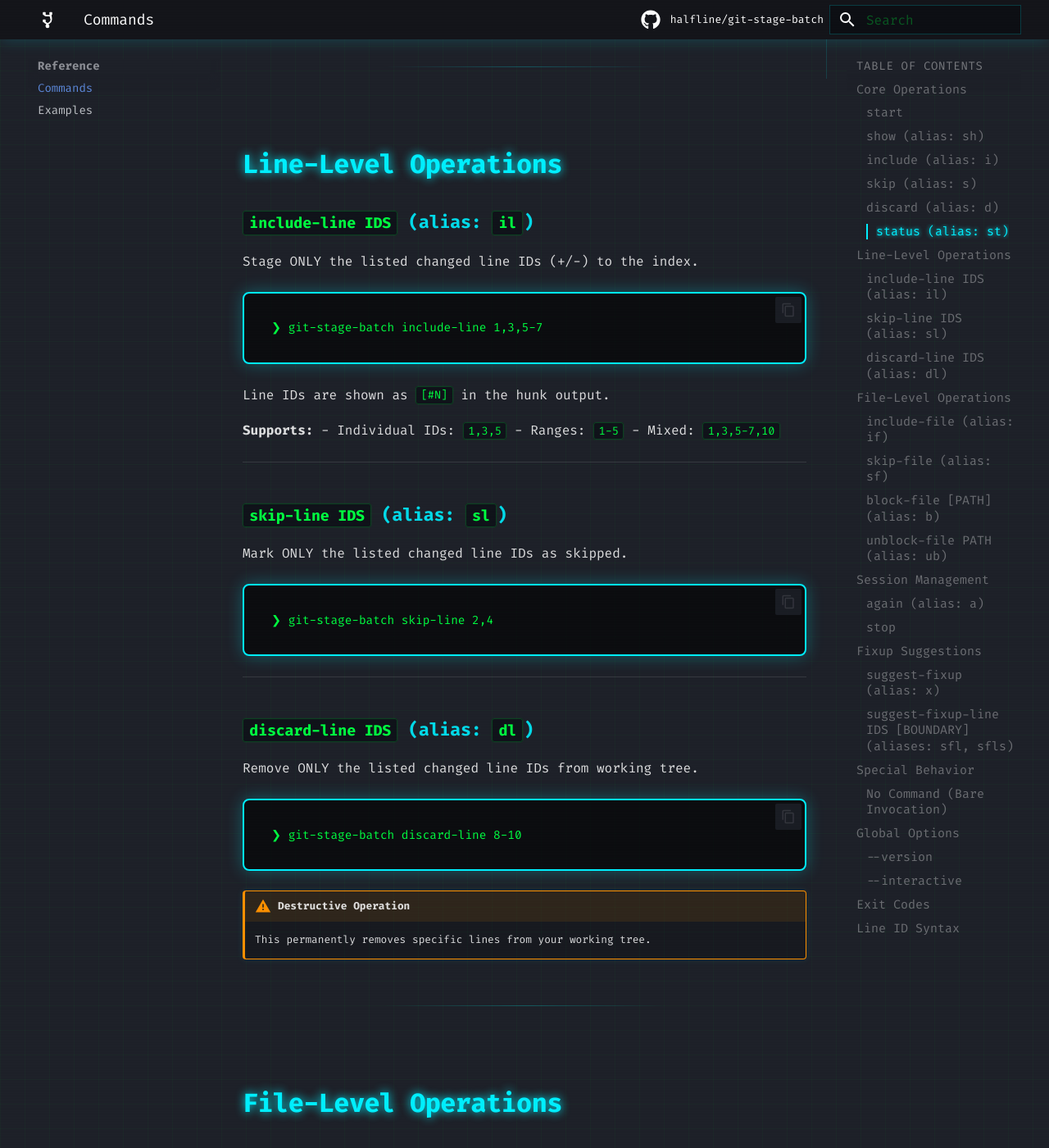
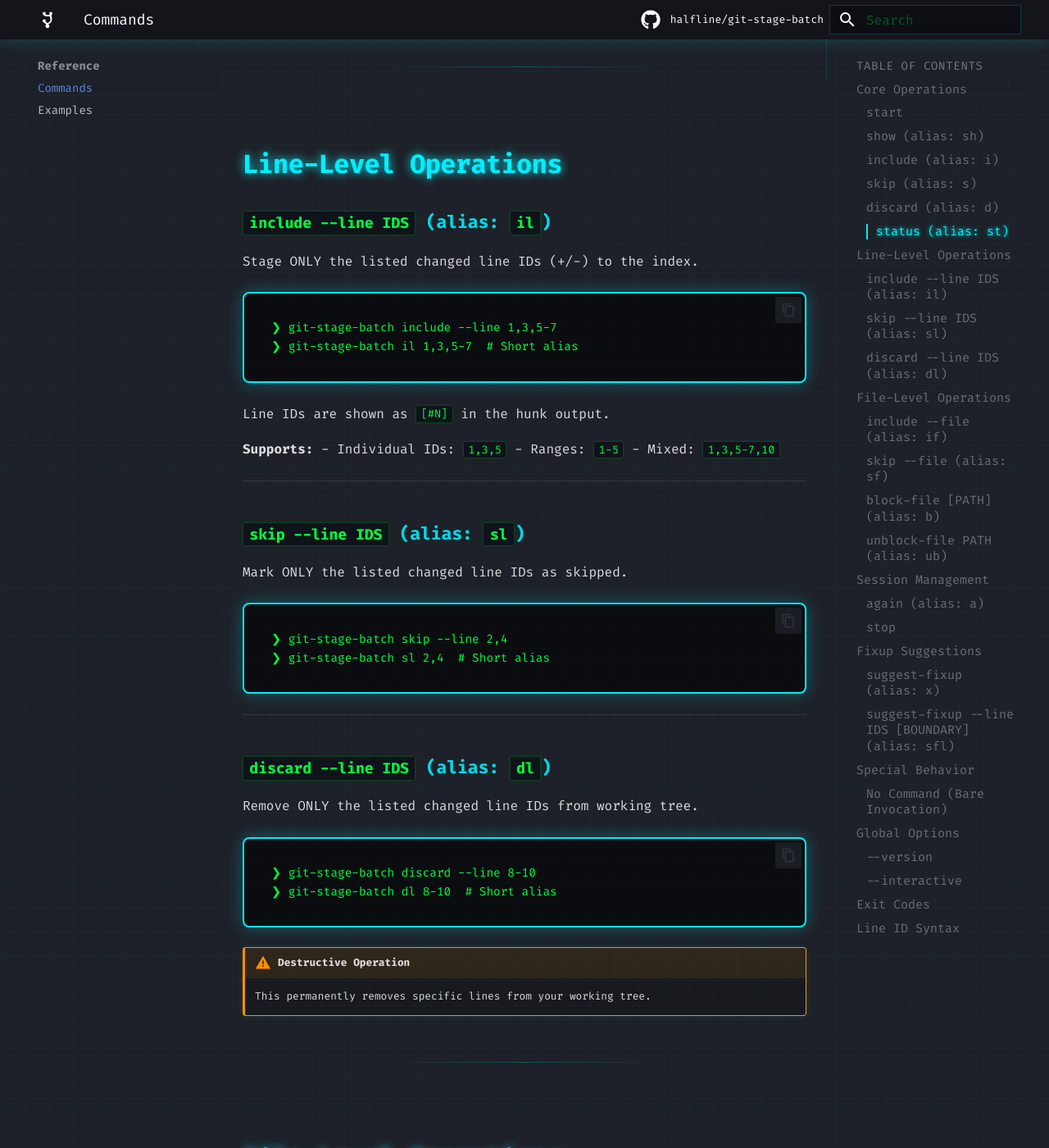
Before and after one commit to halfline/git-stage-batch, an MkDocs documentation site: the page built from docs/commands.md, in a window 1280 px wide and 1400 px high, scrolled down 4271 px. Shown: the whole window at 82% size. Built offline with MkDocs 1.6.1 and Material for MkDocs 9.7.7, drawn with Linux system fonts in a browser that asks for light colours; comment, search, counter and statistics services are not loaded; some of the changed text lies outside the part shown.

Commit message:
docs: Update Commands Reference for unified flag syntax
The Commands Reference documentation describes all available commands and
their usage patterns. It currently documents the old subcommand-based syntax
(include-line, skip-line, discard-line, include-file, skip-file,
suggest-fixup-line) which has been replaced by a unified flag-based syntax
in the CLI implementation.

Users consulting the reference will see outdated syntax that no longer
matches the actual CLI behavior, creating confusion and making the tool
harder to learn.

This commit addresses that by updating docs/commands.md to document the new
unified syntax (include --line, skip --line, etc.) with short alias examples
throughout. Section headers and all code examples are updated to reflect the
new command structure while maintaining documentation of the short aliases
that users can employ for faster workflows.

````diff
--- a/docs/commands.md
+++ b/docs/commands.md
@@ -154,12 +154,13 @@ Returns JSON:
 
 ## Line-Level Operations
 
-### `include-line IDS` (alias: `il`)
+### `include --line IDS` (alias: `il`)
 
 Stage ONLY the listed changed line IDs (+/-) to the index.
 
 ```
-❯ git-stage-batch include-line 1,3,5-7
+❯ git-stage-batch include --line 1,3,5-7
+❯ git-stage-batch il 1,3,5-7  # Short alias
 ```
 
 Line IDs are shown as `[#N]` in the hunk output.
@@ -171,22 +172,24 @@ Line IDs are shown as `[#N]` in the hunk output.
 
 ---
 
-### `skip-line IDS` (alias: `sl`)
+### `skip --line IDS` (alias: `sl`)
 
 Mark ONLY the listed changed line IDs as skipped.
 
 ```
-❯ git-stage-batch skip-line 2,4
+❯ git-stage-batch skip --line 2,4
+❯ git-stage-batch sl 2,4  # Short alias
 ```
 
 ---
 
-### `discard-line IDS` (alias: `dl`)
+### `discard --line IDS` (alias: `dl`)
 
 Remove ONLY the listed changed line IDs from working tree.
 
 ```
-❯ git-stage-batch discard-line 8-10
+❯ git-stage-batch discard --line 8-10
+❯ git-stage-batch dl 8-10  # Short alias
 ```
 
 !!! warning "Destructive Operation"
@@ -196,24 +199,26 @@ Remove ONLY the listed changed line IDs from working tree.
 
 ## File-Level Operations
 
-### `include-file` (alias: `if`)
+### `include --file` (alias: `if`)
 
 Stage the entire file containing the current hunk.
 
 ```
-❯ git-stage-batch include-file
+❯ git-stage-batch include --file
+❯ git-stage-batch if  # Short alias
 ```
 
 All remaining hunks in the file are staged and marked as processed.
 
 ---
 
-### `skip-file` (alias: `sf`)
+### `skip --file` (alias: `sf`)
 
 Skip all hunks in the file containing the current hunk.
 
 ```
-❯ git-stage-batch skip-file
+❯ git-stage-batch skip --file
+❯ git-stage-batch sf  # Short alias
 ```
 
 ---
@@ -224,10 +229,10 @@ Permanently exclude a file via .gitignore.
 
 ```
 # Block current hunk's file
-git-stage-batch block-file
+❯ git-stage-batch block-file
 
 # Block specific file
-git-stage-batch block-file path/to/file.txt
+❯ git-stage-batch block-file path/to/file.txt
 ```
 
 Adds the file to `.gitignore` with a marker comment and to the internal blocked list.
@@ -327,12 +332,13 @@ Perfect for creating fixup commits during a feature branch development workflow.
 
 ---
 
-### `suggest-fixup-line IDS [BOUNDARY]` (aliases: `sfl`, `sfls`)
+### `suggest-fixup --line IDS [BOUNDARY]` (alias: `sfl`)
 
 Suggest which commit specific line IDs should be fixed up to.
 
 ```
-❯ git-stage-batch suggest-fixup-line 1,3,5-7
+❯ git-stage-batch suggest-fixup --line 1,3,5-7
+❯ git-stage-batch sfl 1,3,5-7  # Short alias
 ```
 
 **Arguments:**
@@ -340,6 +346,7 @@ Suggest which commit specific line IDs should be fixed up to.
 - `BOUNDARY`: Git ref to use as lower bound for commit search (default: `@{upstream}`)
 
 ```
+❯ git-stage-batch suggest-fixup --line 2-4 origin/main
 ❯ git-stage-batch sfl 2-4 origin/main
 ```
 
````
